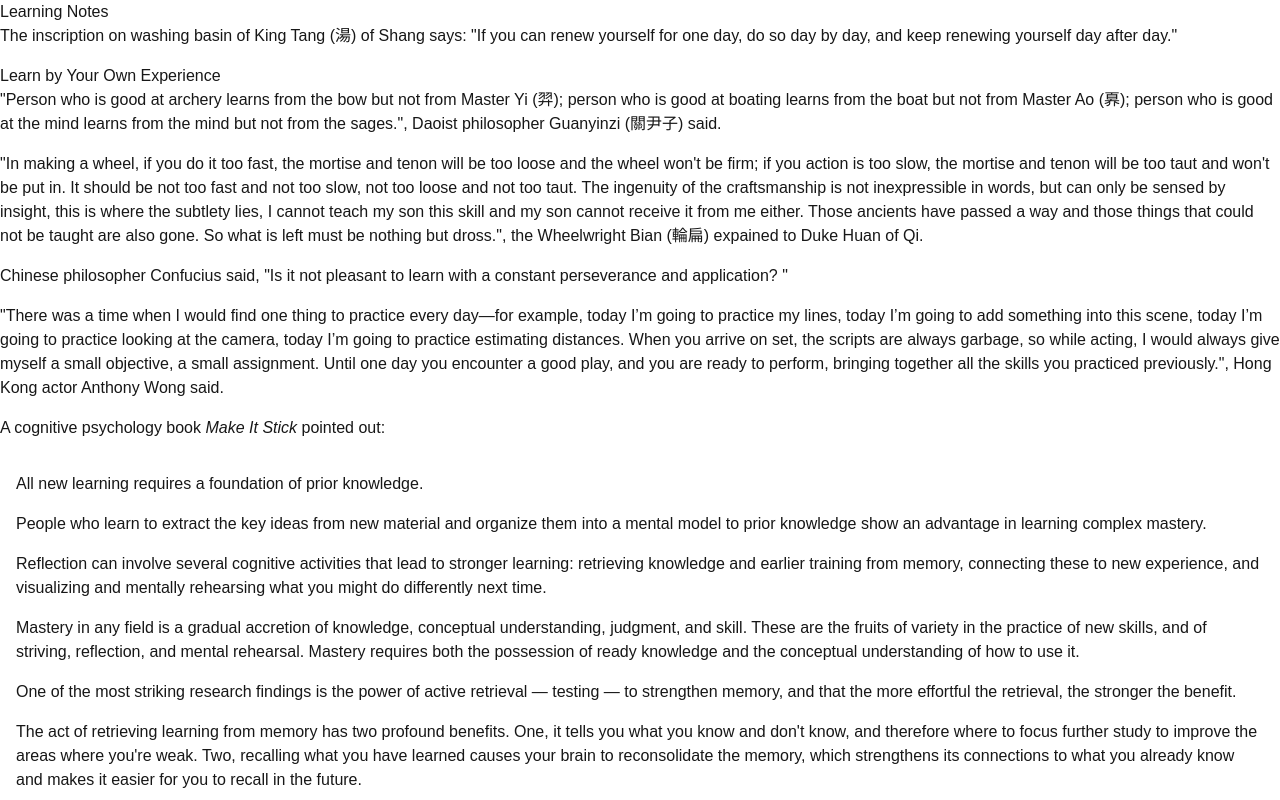
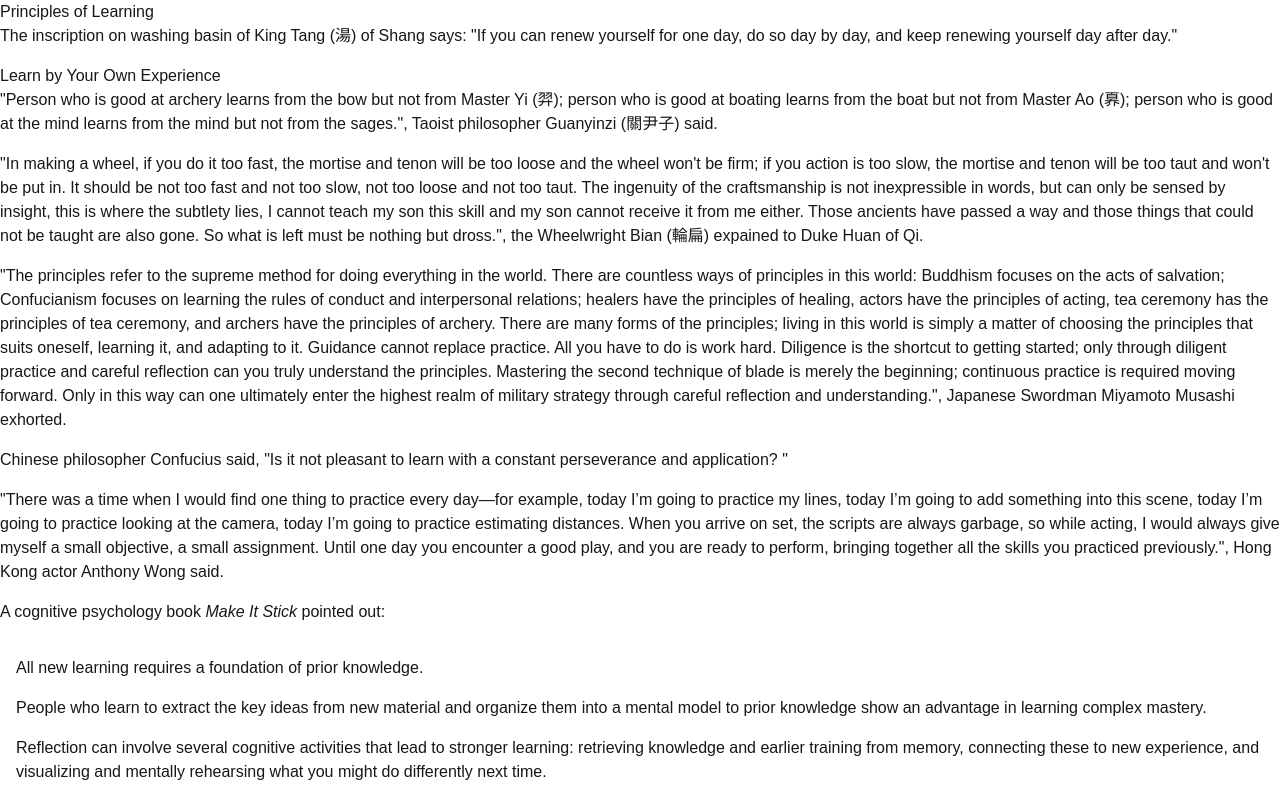
Before and after one commit to rexccm/rex-chan-notes, a Next.js app: page /learning in a window 1280 px wide. Shown: the top 800 px of the page. Built offline with nearby package versions, Linux system fonts and the light colour scheme.

Commit message:
Add Japanese philosophy into Principles of Learning

```diff
--- a/app/learning/page.tsx
+++ b/app/learning/page.tsx
@@ -3,12 +3,13 @@ import Link from "next/link";
 export default function Learning() {
     return (
         <>
-            <h2>Learning Notes</h2>
+            <h2>Principles of Learning</h2>
             <p>The inscription on washing basin of King Tang (湯) of Shang says: "If you can renew yourself for one day, do so day by day, and keep renewing yourself day after day."</p>
             <section>
                 <h3>Learn by Your Own Experience</h3>
-                <p>"Person who is good at archery learns from the bow but not from Master Yi (羿); person who is good at boating learns from the boat but not from Master Ao (奡); person who is good at the mind learns from the mind but not from the sages.", Daoist philosopher Guanyinzi (關尹子) said.</p>
+                <p>"Person who is good at archery learns from the bow but not from Master Yi (羿); person who is good at boating learns from the boat but not from Master Ao (奡); person who is good at the mind learns from the mind but not from the sages.", Taoist philosopher Guanyinzi (關尹子) said.</p>
                 <p>"In making a wheel, if you do it too fast, the mortise and tenon will be too loose and the wheel won't be firm; if you action is too slow, the mortise and tenon will be too taut and won't be put in. It should be not too fast and not too slow, not too loose and not too taut. The ingenuity of the craftsmanship is not inexpressible in words, but can only be sensed by insight, this is where the subtlety lies, I cannot teach my son this skill and my son cannot receive it from me either. Those ancients have passed a way and those things that could not be taught are also gone. So what is left must be nothing but dross.", the Wheelwright Bian (輪扁) expained to Duke Huan of Qi. </p>
+                <p>"The principles refer to the supreme method for doing everything in the world. There are countless ways of principles in this world: Buddhism focuses on the acts of salvation; Confucianism focuses on learning the rules of conduct and interpersonal relations; healers have the principles of healing, actors have the principles of acting, tea ceremony has the principles of tea ceremony, and archers have the principles of archery. There are many forms of the principles; living in this world is simply a matter of choosing the principles that suits oneself, learning it, and adapting to it. Guidance cannot replace practice. All you have to do is work hard. Diligence is the shortcut to getting started; only through diligent practice and careful reflection can you truly understand the principles. Mastering the second technique of blade is merely the beginning; continuous practice is required moving forward. Only in this way can one ultimately enter the highest realm of military strategy through careful reflection and understanding.", Japanese Swordman Miyamoto Musashi exhorted.</p>
                 <p>Chinese philosopher Confucius said, "Is it not pleasant to learn with a constant perseverance and application? "</p>
                 <p>"There was a time when I would find one thing to practice every day—for example, today I’m going to practice my lines, today I’m going to add something into this scene, today I’m going to practice looking at the camera, today I’m going to practice estimating distances. When you arrive on set, the scripts are always garbage, so while acting, I would always give myself a small objective, a small assignment. Until one day you encounter a good play, and you are ready to perform, bringing together all the skills you practiced previously.", Hong Kong actor Anthony Wong said.</p>
                 <p>A cognitive psychology book <em>Make It Stick</em> pointed out: </p>
```
